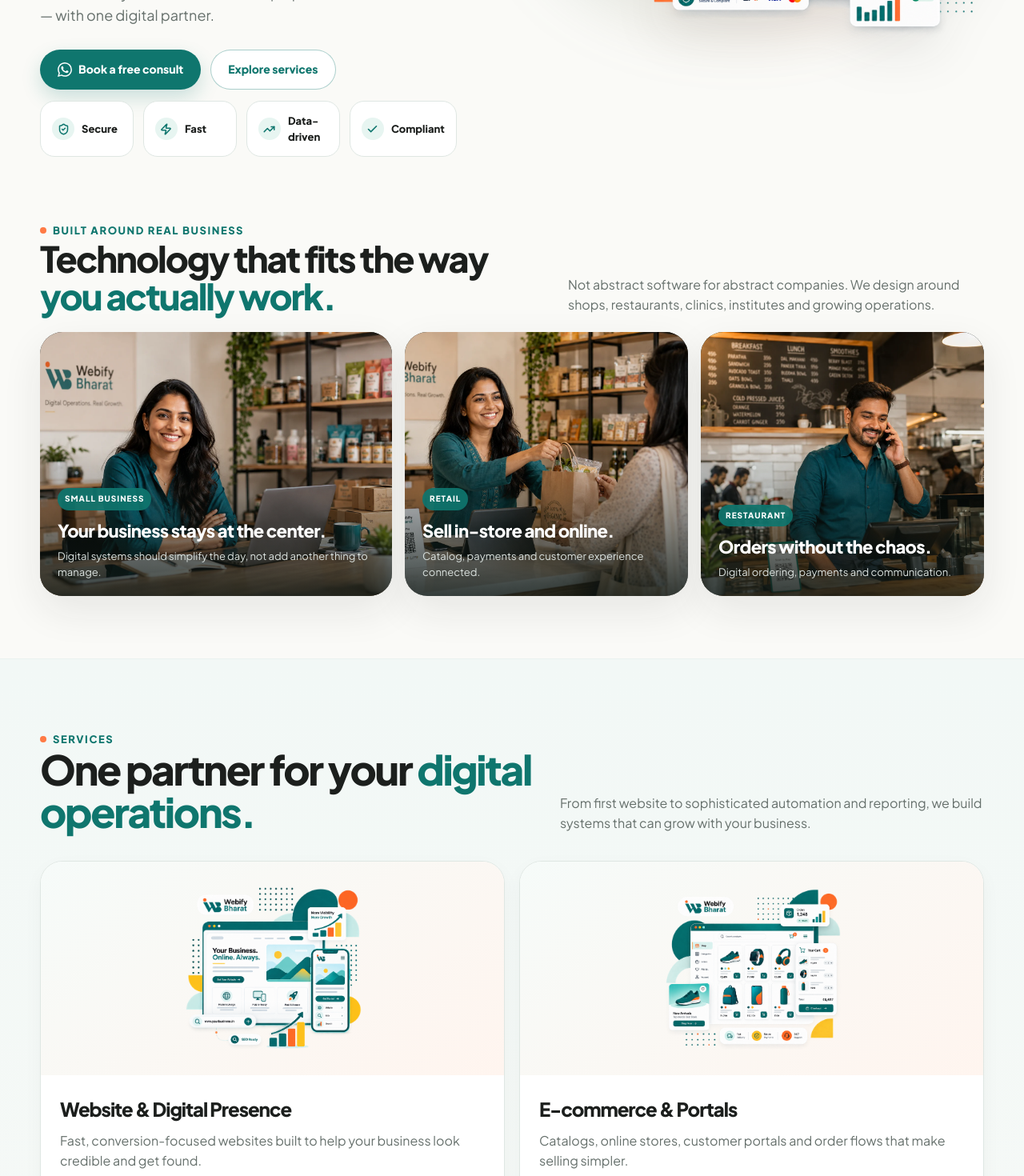
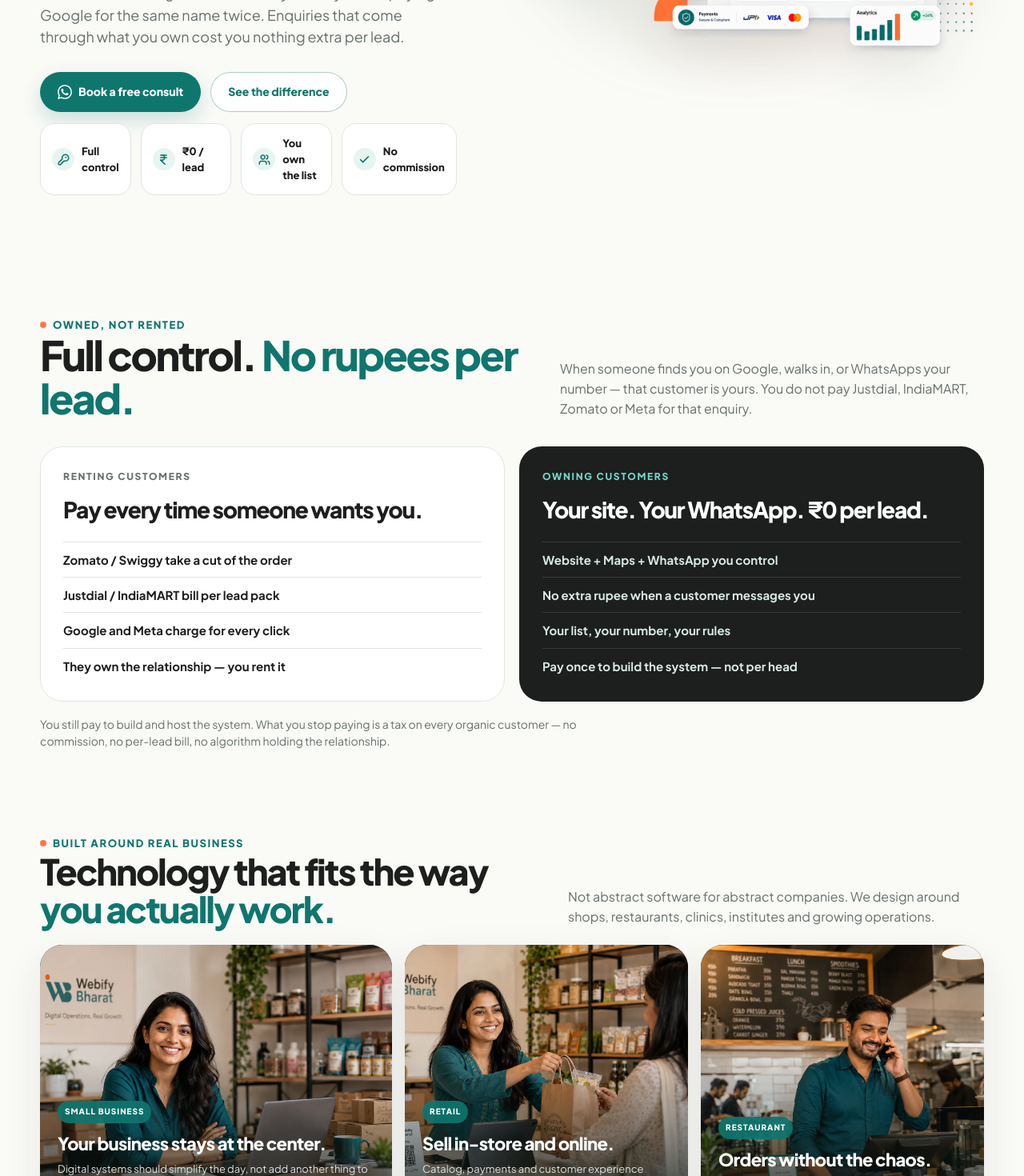
Before and after one commit to soumyakantabera/webify-bharat, a Next.js app: page / in a window 1280 px wide. Shown: the part 580-2050 px from the top of the page at 80% size. Built offline with nearby package versions, Linux system fonts and the light colour scheme; no server answers.

Commit message:
Position the brand on full customer control and ₹0 per lead
Hero, comparison, and service copy now contrast owned channels
(website, Maps, WhatsApp) with aggregator commissions and lead packs.

```diff
--- a/app/globals.css
+++ b/app/globals.css
@@ -180,6 +180,68 @@ h2 span {
   max-width: 590px;
   margin: 0 0 30px;
 }
+.control-section {
+  padding-top: 40px;
+}
+.control-grid {
+  display: grid;
+  grid-template-columns: 1fr 1fr;
+  gap: 18px;
+}
+.control-card {
+  border-radius: 28px;
+  padding: 28px 28px 22px;
+  border: 1px solid var(--line);
+}
+.control-card.rent {
+  background: #fff;
+}
+.control-card.own {
+  background: var(--ink);
+  color: #fff;
+  border-color: transparent;
+}
+.control-kicker {
+  font-size: 12px;
+  font-weight: 800;
+  letter-spacing: 0.14em;
+  text-transform: uppercase;
+  margin: 0 0 10px;
+  color: var(--muted);
+}
+.control-card.own .control-kicker {
+  color: #70d7cb;
+}
+.control-card h3 {
+  font-size: 28px;
+  margin-bottom: 18px;
+}
+.control-card.own h3 span,
+.control-card.own h3 {
+  color: #fff;
+}
+.control-card ul {
+  list-style: none;
+  margin: 0;
+  padding: 0;
+}
+.control-card li {
+  padding: 10px 0;
+  border-top: 1px solid var(--line);
+  font-size: 15px;
+  font-weight: 700;
+}
+.control-card.own li {
+  border-top-color: rgba(255, 255, 255, 0.12);
+  color: #d7e8e4;
+}
+.control-note {
+  margin: 18px 0 0;
+  color: var(--muted);
+  font-size: 14px;
+  max-width: 70ch;
+}
+
 .hero-actions {
   display: flex;
   gap: 12px;
@@ -1117,7 +1179,8 @@ textarea.input {
   .about-grid,
   .page-hero .wrap,
   .contact-grid,
-  .cta-band {
+  .cta-band,
+  .control-grid {
     grid-template-columns: 1fr;
   }
   h1 {
--- a/app/layout.tsx
+++ b/app/layout.tsx
@@ -3,16 +3,16 @@ import "./globals.css";
 
 export const metadata: Metadata = {
   title: {
-    default: "Webify Bharat | Digital Operations. Real Growth.",
+    default: "Webify Bharat | Own your customers. ₹0 per lead.",
     template: "%s | Webify Bharat",
   },
   description:
-    "Websites, payments, WhatsApp automation, analytics and business systems for Indian businesses.",
+    "Full control of your website, WhatsApp and customer list. No per-lead fee. No aggregator commission on people who already want you.",
   metadataBase: new URL(process.env.NEXT_PUBLIC_SITE_URL || "https://webify-bharat.vercel.app"),
   openGraph: {
     title: "Webify Bharat | Digital Operations. Real Growth.",
     description:
-      "Websites, payments, WhatsApp automation, analytics and business systems for Indian businesses.",
+      "Full control of your website, WhatsApp and customer list. No per-lead fee. No aggregator commission on people who already want you.",
     images: ["/og.jpg"],
   },
   icons: {
--- a/app/page.tsx
+++ b/app/page.tsx
@@ -1,18 +1,18 @@
 import Link from "next/link";
 import Layout from "@/components/Layout";
+import { ProcessVisual } from "@/components/ProcessVisual";
 import { FaqSection } from "@/components/FaqSection";
-import { getFaq } from "@/lib/faqs";
-import { ProcessVisual } from "@/components/ProcessVisual";
 import {
   CheckItem,
   IconArrow,
-  IconBolt,
   IconCheck,
-  IconShield,
-  IconTrend,
+  IconKey,
+  IconRupee,
+  IconUsers,
   WhatsAppCta,
 } from "@/components/icons";
 import { industries, services, WA_CHAT, WA_CONSULT } from "@/lib/site";
+import { getFaq } from "@/lib/faqs";
 
 export default function Home() {
   return (
@@ -21,47 +21,48 @@ export default function Home() {
         <div className="container hero-grid">
           <div className="hero-copy">
             <div className="eyebrow">
-              <span className="dot" /> Digital Operations. Real Growth.
+              <span className="dot" /> Full control. Zero rupees per lead.
             </div>
             <h1>
-              Smarter Operations.
+              Own your customers.
               <br />
-              <span>Stronger Business.</span>
+              <span>Stop renting them.</span>
             </h1>
             <p>
-              Build your website, collect payments, automate WhatsApp, understand your
-              numbers and keep operations under control — with one digital partner.
+              Your website, your WhatsApp, your list. No Justdial pack. No Zomato tax on
+              the guest who already wants you. No paying Google for the same name twice.
+              Enquiries that come through what you own cost you nothing extra per lead.
             </p>
             <div className="hero-actions">
               <WhatsAppCta href={WA_CONSULT}>Book a free consult</WhatsAppCta>
-              <a className="btn btn-secondary" href="#services">
-                Explore services
+              <a className="btn btn-secondary" href="#control">
+                See the difference
               </a>
             </div>
             <div className="trust">
               <div className="trust-item">
                 <span className="trust-icon">
-                  <IconShield />
+                  <IconKey />
                 </span>
-                Secure
+                Full control
               </div>
               <div className="trust-item">
                 <span className="trust-icon">
-                  <IconBolt />
+                  <IconRupee />
                 </span>
-                Fast
+                ₹0 / lead
               </div>
               <div className="trust-item">
                 <span className="trust-icon">
-                  <IconTrend />
+                  <IconUsers />
                 </span>
-                Data-driven
+                You own the list
               </div>
               <div className="trust-item">
                 <span className="trust-icon">
                   <IconCheck />
                 </span>
-                Compliant
+                No commission
               </div>
             </div>
           </div>
@@ -71,6 +72,53 @@ export default function Home() {
               alt="Webify Bharat digital operations dashboard"
             />
           </div>
+        </div>
+      </section>
+
+      <section className="section control-section" id="control">
+        <div className="container">
+          <div className="section-head">
+            <div>
+              <div className="eyebrow">
+                <span className="dot" /> Owned, not rented
+              </div>
+              <h2>
+                Full control. <span>No rupees per lead.</span>
+              </h2>
+            </div>
+            <p>
+              When someone finds you on Google, walks in, or WhatsApps your number —
+              that customer is yours. You do not pay Justdial, IndiaMART, Zomato or Meta
+              for that enquiry.
+            </p>
+          </div>
+          <div className="control-grid">
+            <article className="control-card rent">
+              <p className="control-kicker">Renting customers</p>
+              <h3>Pay every time someone wants you.</h3>
+              <ul>
+                <li>Zomato / Swiggy take a cut of the order</li>
+                <li>Justdial / IndiaMART bill per lead pack</li>
+                <li>Google and Meta charge for every click</li>
+                <li>They own the relationship — you rent it</li>
+              </ul>
+            </article>
+            <article className="control-card own">
+              <p className="control-kicker">Owning customers</p>
+              <h3>Your site. Your WhatsApp. ₹0 per lead.</h3>
+              <ul>
+                <li>Website + Maps + WhatsApp you control</li>
+                <li>No extra rupee when a customer messages you</li>
+                <li>Your list, your number, your rules</li>
+                <li>Pay once to build the system — not per head</li>
+              </ul>
+            </article>
+          </div>
+          <p className="control-note">
+            You still pay to build and host the system. What you stop paying is a tax on
+            every organic customer — no commission, no per-lead bill, no algorithm
+            holding the relationship.
+          </p>
         </div>
       </section>
 
@@ -102,7 +150,7 @@ export default function Home() {
                 <p>Digital systems should simplify the day, not add another thing to manage.</p>
               </div>
             </Link>
-            <Link href={`/industries/${"retail" }`} className="photo-card">
+            <Link to="/industries/$slug" params={{ slug: "retail" }} className="photo-card">
               <img
                 src="/images/real/retail.webp"
                 alt="Indian retail store owner serving a customer"
@@ -113,7 +161,8 @@ export default function Home() {
                 <p>Catalog, payments and customer experience connected.</p>
               </div>
             </Link>
-            <Link href={`/industries/${"restaurant" }`}
+            <Link
+              href="/industries/restaurant"
               className="photo-card"
             >
               <img
@@ -299,20 +348,20 @@ export default function Home() {
               <span className="dot" /> Why Webify Bharat
             </div>
             <h2 className="display-h2">
-              Digital systems.
+              Full control of the
               <br />
-              <span>One accountable partner.</span>
+              <span>customer relationship.</span>
             </h2>
             <p className="muted-copy">
-              We bring your website, payments, customer communication, reporting and
-              operational workflows together instead of leaving you to coordinate five
-              different vendors.
+              We put the website, WhatsApp, payments and records in your name — so the
+              next enquiry does not cost a lead fee, and the next order does not pay an
+              aggregator tax.
             </p>
             <div className="values">
-              <CheckItem>Business-first thinking</CheckItem>
-              <CheckItem>Clear scope & ownership</CheckItem>
-              <CheckItem>Fast, modern technology</CheckItem>
-              <CheckItem>Built to measure growth</CheckItem>
+              <CheckItem>You own the site, number and list</CheckItem>
+              <CheckItem>₹0 extra per organic lead</CheckItem>
+              <CheckItem>No marketplace commission on owned orders</CheckItem>
+              <CheckItem>One partner, one system</CheckItem>
             </div>
           </div>
         </div>
@@ -325,12 +374,12 @@ export default function Home() {
           <div className="cta-band">
             <div>
               <div className="eyebrow" style={{ color: "#70d7cb" }}>
-                <span className="dot" /> Ready when you are
+                <span className="dot" /> Own the next customer
               </div>
-              <h2>Build your digital growth engine.</h2>
+              <h2>Stop paying for people who already want you.</h2>
               <p>
-                Tell us where your business is today. We’ll help you identify the
-                highest-impact next move.
+                Build a website and WhatsApp system you control. Organic enquiries land
+                at ₹0 per lead — not as a Justdial bill.
               </p>
               <WhatsAppCta href={WA_CHAT}>Chat on WhatsApp</WhatsAppCta>
             </div>
--- a/components/icons.tsx
+++ b/components/icons.tsx
@@ -1,4 +1,4 @@
-import { ArrowRight, Check, ShieldCheck, TrendingUp, Zap } from "lucide-react";
+import { ArrowRight, Check, IndianRupee, KeyRound, ShieldCheck, TrendingUp, Users, Zap } from "lucide-react";
 import type { ReactNode, SVGProps } from "react";
 
 type IconProps = SVGProps<SVGSVGElement> & { size?: number };
@@ -17,6 +17,18 @@ export function IconTrend({ size = 16, ...props }: IconProps) {
 
 export function IconShield({ size = 16, ...props }: IconProps) {
   return <ShieldCheck size={size} strokeWidth={2.4} aria-hidden {...props} />;
+}
+
+export function IconKey({ size = 16, ...props }: IconProps) {
+  return <KeyRound size={size} strokeWidth={2.4} aria-hidden {...props} />;
+}
+
+export function IconRupee({ size = 16, ...props }: IconProps) {
+  return <IndianRupee size={size} strokeWidth={2.4} aria-hidden {...props} />;
+}
+
+export function IconUsers({ size = 16, ...props }: IconProps) {
+  return <Users size={size} strokeWidth={2.4} aria-hidden {...props} />;
 }
 
 export function IconArrow({ size = 16, ...props }: IconProps) {
--- a/lib/faqs.ts
+++ b/lib/faqs.ts
@@ -17,8 +17,12 @@ export const faqsByPage: Record<string, FaqBlock> = {
       "Not Silicon Valley theory. The questions kirana stores, clinics, factories and growing brands actually ask before they spend a rupee.",
     items: [
       {
+        q: "Do I really pay ₹0 to get a customer?",
+        a: "On the people who find your own website, Google Maps pin or WhatsApp number — yes, there is no per-lead bill and no marketplace commission. You pay once to build the system (and hosting). You do not pay Justdial, IndiaMART, Zomato or Meta for that enquiry. If you later choose ads, that is optional fuel — not the engine.",
+      },
+      {
         q: "We already get work from WhatsApp and Google. Why bother with a website?",
-        a: "Because the first thing a new customer does after a WhatsApp ping is search your name. If they find a half-dead page — or nothing — they message the next shop. A tight website is not a brochure. It is proof you are real, plus a place UPI, catalogues and follow-ups can live when the owner’s phone is busy.",
+        a: "Because the first thing a new customer does after a WhatsApp ping is search your name. If they find a half-dead page — or nothing — they message the next shop. A tight website is the address you own: proof you are real, plus a place UPI and follow-ups live when the owner’s phone is busy.",
       },
       {
         q: "Is this only for funded startups in Bengaluru?",
--- a/lib/site.ts
+++ b/lib/site.ts
@@ -1,8 +1,8 @@
 export const SITE = {
   name: "Webify Bharat",
-  tagline: "Digital Operations. Real Growth.",
+  tagline: "Own your customers. ₹0 per lead.",
   description:
-    "Websites, payments, WhatsApp automation, analytics and business systems for Indian businesses.",
+    "Websites, WhatsApp and payments Indian businesses own — full control of the customer, no per-lead fee, no aggregator commission on organic orders.",
   whatsapp: "918336097642",
   whatsappDisplay: "8336097642",
 } as const;
@@ -34,19 +34,19 @@ export const services: Service[] = [
     slug: "websites",
     title: "Website & Digital Presence",
     description:
-      "Fast, conversion-focused websites built to help your business look credible and get found.",
+      "A website you own — so Google and WhatsApp send you customers at ₹0 per lead, not a Justdial bill.",
     image: "website.png",
     photo: "business-owner.webp",
-    headline: "Your website should feel like part of the business",
+    headline: "Own the front door. Stop renting it.",
     story:
-      "A strong website is not decoration. It should make it easier for customers to understand, trust and contact you.",
+      "A strong website is the address you control: trust, WhatsApp, UPI, and enquiries that do not pay a marketplace tax.",
     featured: true,
   },
   {
     slug: "ecommerce",
     title: "E-commerce & Portals",
     description:
-      "Catalogs, online stores, customer portals and order flows that make selling simpler.",
+      "Your own store and catalogue — keep the customer and the margin, instead of handing both to a marketplace.",
     image: "ecommerce.png",
     photo: "ecommerce.webp",
     headline: "Online selling still happens in the real world",
@@ -67,12 +67,12 @@ export const services: Service[] = [
   {
     slug: "whatsapp",
     title: "WhatsApp API & Campaigns",
-    description: "Automated replies, lead nurturing, broadcasts and transactional messaging.",
+    description: "A WhatsApp system on your number — every chat is yours, with no per-lead fee.",
     image: "whatsapp.png",
     photo: "whatsapp.webp",
-    headline: "Customer conversations are operational work",
+    headline: "The inbox you own is the cheapest front desk in India",
     story:
-      "Turn enquiries, updates and follow-ups into a repeatable system without losing the human tone.",
+      "Turn enquiries, updates and follow-ups into a repeatable system. The customer who messaged you does not belong to Justdial.",
   },
   {
     slug: "analytics",
@@ -120,7 +120,7 @@ export const industries: Industry[] = [
   {
     slug: "restaurant",
     title: "Restaurants",
-    description: "Online ordering, QR payments, WhatsApp and repeat-customer systems.",
+    description: "QR ordering, UPI and WhatsApp on your terms — not a 25% aggregator cut on every plate.",
     photo: "restaurant.webp",
     illustration: "restaurant.png",
   },
```
